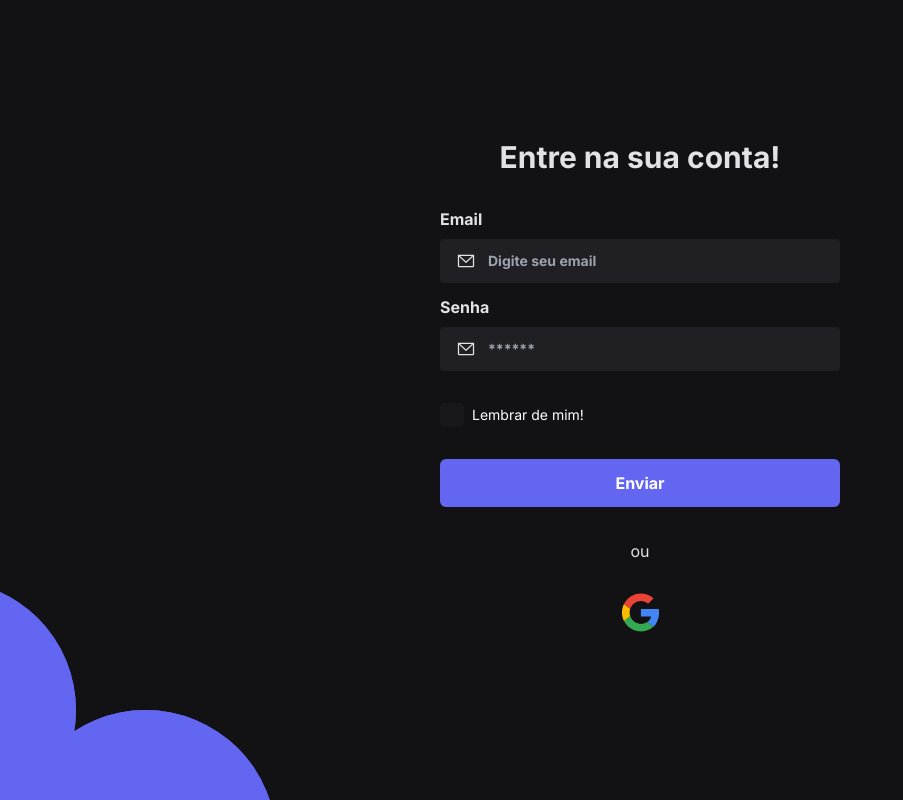
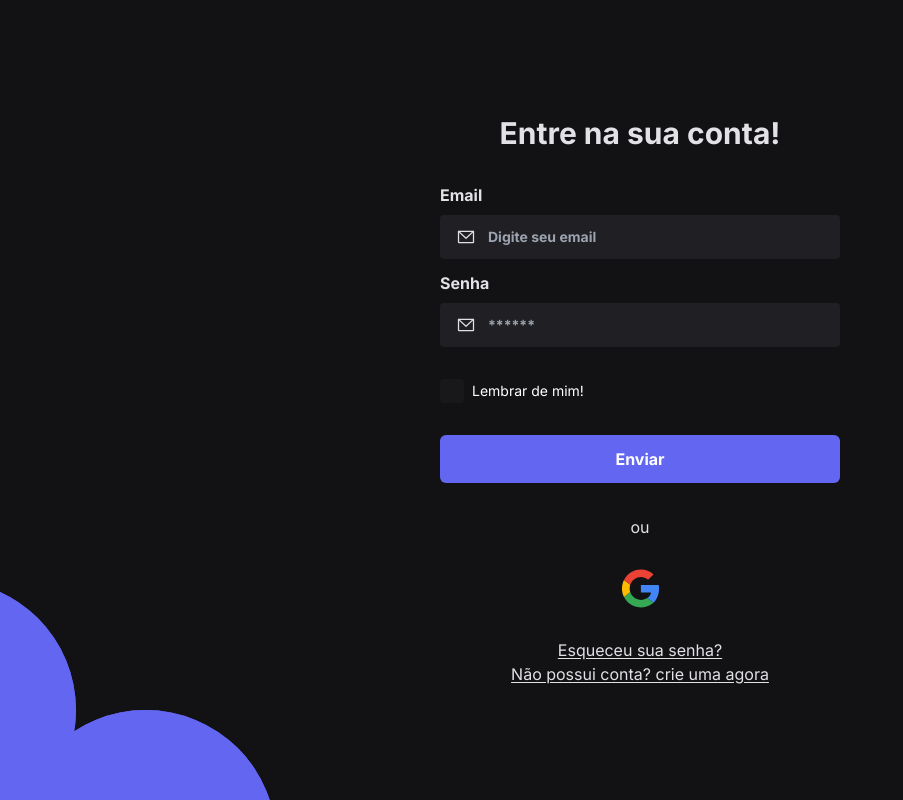
Before and after one commit to nlnadialigia/gen-project-frontend, a React (Vite) app: page / in a window 1280 px wide. Shown: the whole page, without its empty margins (0-903 px from the left). Built offline with nearby package versions, Linux system fonts and the light colour scheme.

Commit message:
:package: create links to redirect

```diff
--- a/src/pages/FormLogin.tsx
+++ b/src/pages/FormLogin.tsx
@@ -2,6 +2,8 @@ import { ButtonForm } from "../components/ButtonForm";
 import { InputForm } from "../components/InputForm";
 import { EnvelopeSimple, Check } from "phosphor-react";
 import * as Checkbox from "@radix-ui/react-checkbox";
+import { Link } from "react-router-dom";
+
 
 import GoogleIcon from "../assets/google-icon.svg";
 import { useState } from "react";
@@ -64,6 +66,10 @@ export function FormLogin() {
       <button className="my-6">
         <img src={GoogleIcon} alt="" />
       </button>
+      <Link to="/" className="text-gray-200 underline underline-offset-2">Esqueceu sua senha?</Link>
+
+      <Link to="/singup" className="text-gray-200 underline underline-offset-2">Não possui conta? crie uma agora</Link>
+
     </div>
   );
 }
```
